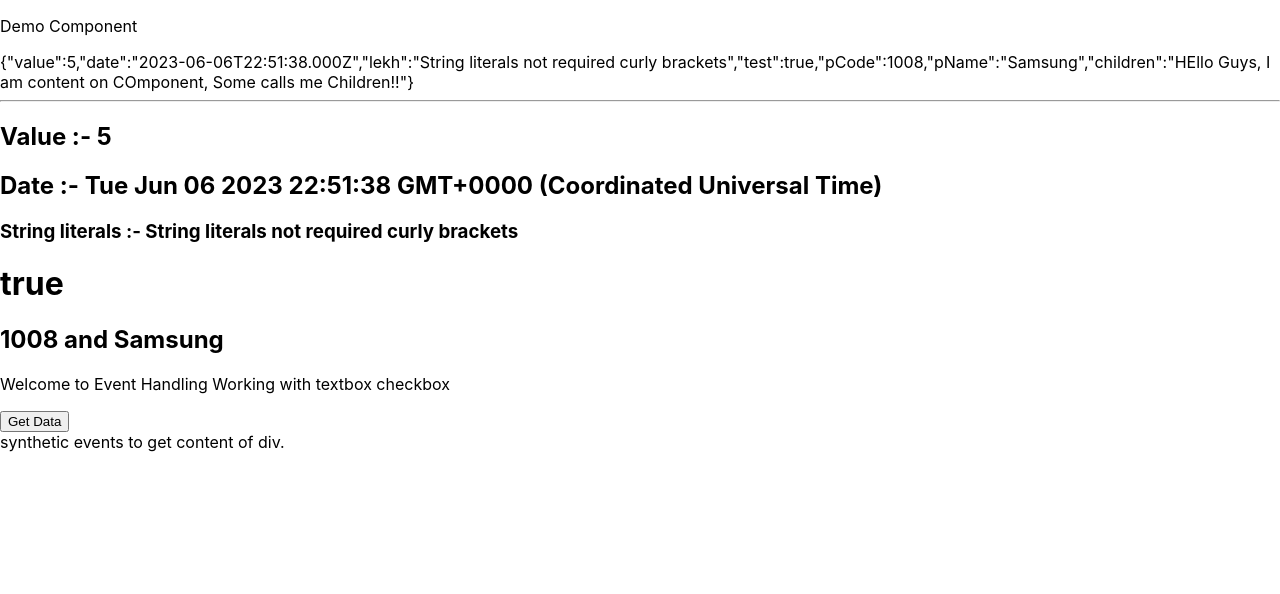
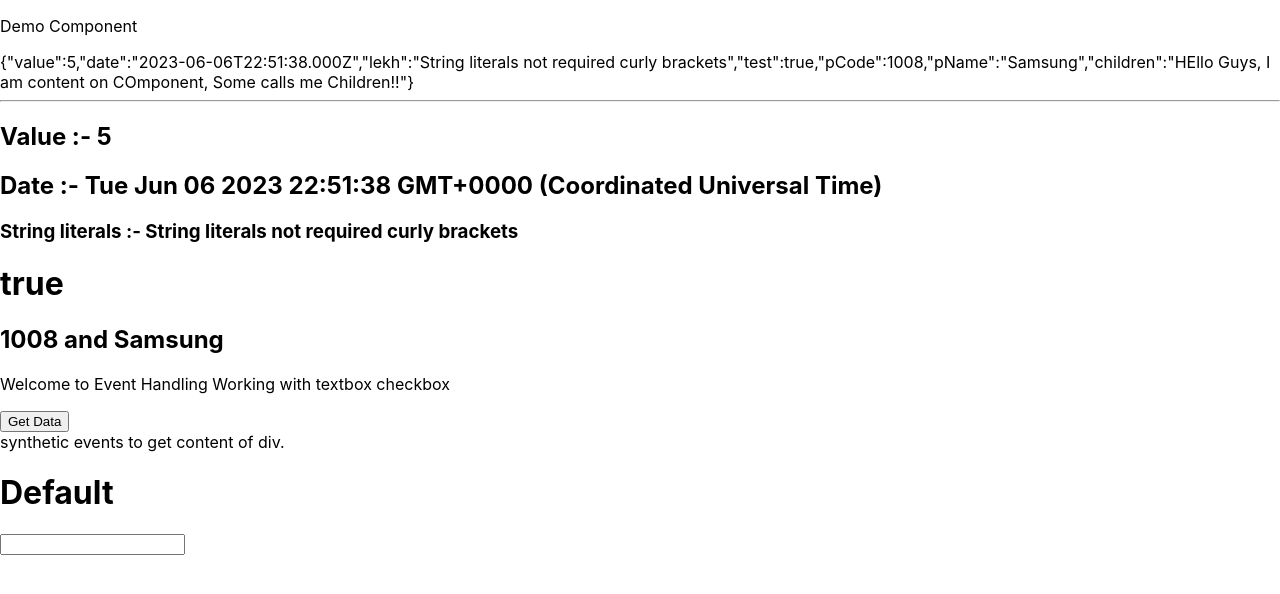
Before and after one commit to paudel54/React_Interview, a React (Create React App) app in the folder second/: page / in a window 1280 px wide. Shown: the top 594 px of the page. Built offline with nearby package versions, Linux system fonts and the light colour scheme.

Commit message:
Clearified text input and update with syntheticEvent

```diff
--- a/second/src/App.js
+++ b/second/src/App.js
@@ -1,11 +1,14 @@
 import React from 'react'
 import DemoComponent from './component/DemoComponent'
+import { useState } from 'react'
 const App = () => {
   const product = {
     pCode: 1008,
     pName: 'Samsung'
   }
 
+  // State to control text input
+  const [data, setData] = useState('Default');
   // Here is E is syntheic event.
   const getData = (e) => {
     console.log('Checking the onClick Event on Button.')
@@ -15,6 +18,13 @@ const App = () => {
   const getDivInfo = (e) => {
     console.log('Content of div', e.target.innerHTML)
   }
+
+  const getInputData = (e) => {
+    setData(e.target.value)
+    // console.log('Info from text Input', e.target.value)
+  }
+
+
 
   return (
     <div>
@@ -31,6 +41,12 @@ const App = () => {
       <div onClick={getDivInfo}>
         synthetic events to get content of div.
       </div>
+      <div>
+        <h1>{data}</h1>
+      </div>
+      <div>
+        <input onChange={getInputData} type='text' />
+      </div>
     </div>
   )
 }
```
Also changed, not shown: second/src/note.txt.
